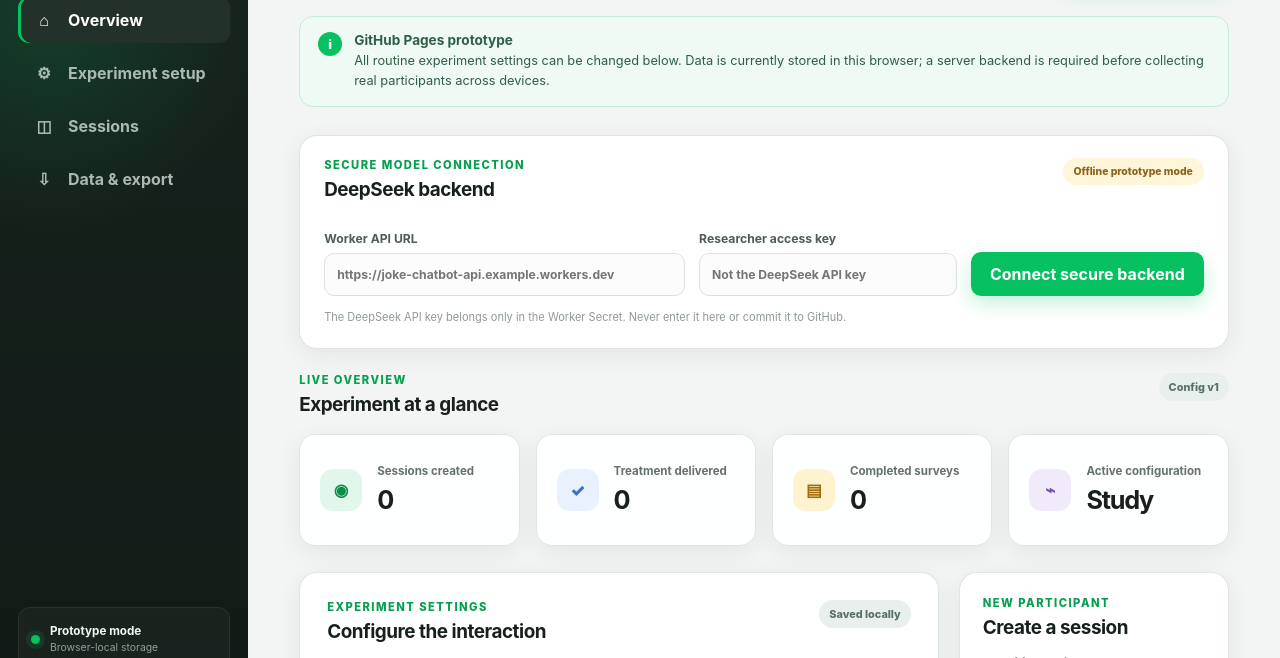
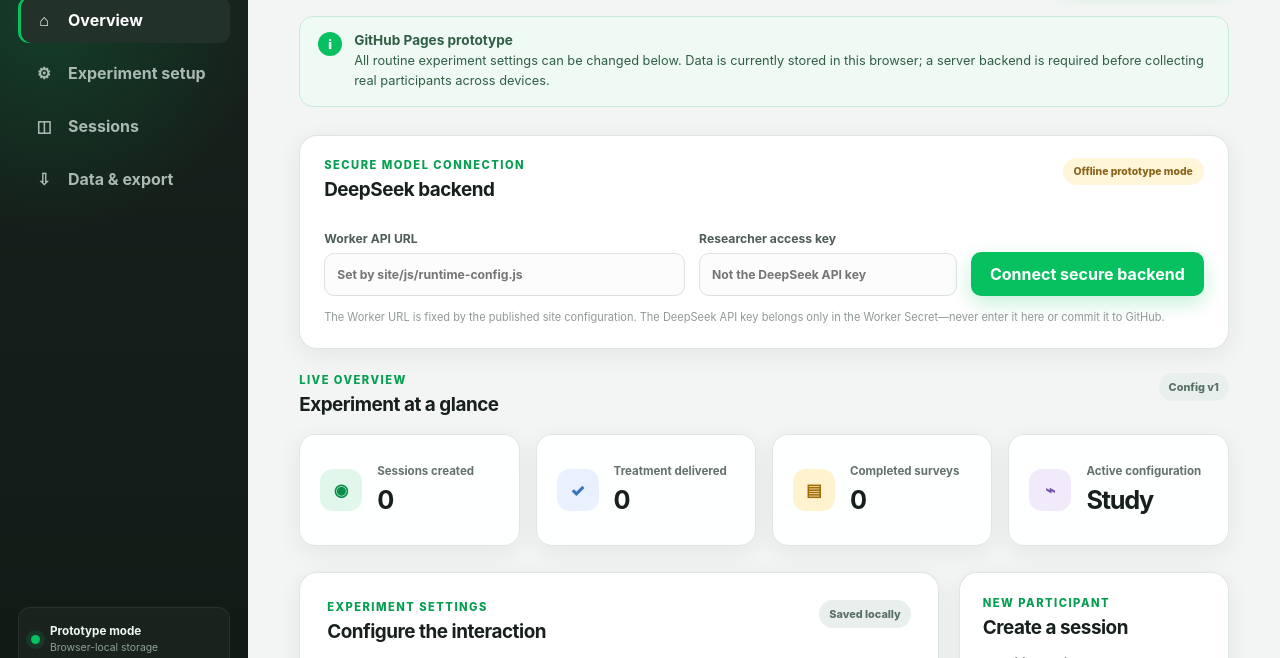
Before and after one commit to zhy1126/Joke-ChatBot, a website with bundled scripts: page site/index.html in a window 1280 px wide. Shown: the part 101-759 px from the top of the page. Built offline with nearby package versions, Linux system fonts and the light colour scheme.

Commit message:
Harden the fixed backend configuration

```diff
--- a/site/index.html
+++ b/site/index.html
@@ -102,9 +102,8 @@
               Worker API URL
               <input
                 id="backend-api-url"
-                inputmode="url"
-                autocomplete="url"
-                placeholder="https://joke-chatbot-api.example.workers.dev"
+                readonly
+                placeholder="Set by site/js/runtime-config.js"
               />
             </label>
             <label>
@@ -121,8 +120,9 @@
             </button>
           </form>
           <p class="helper-text">
-            The DeepSeek API key belongs only in the Worker Secret. Never enter it
-            here or commit it to GitHub.
+            The Worker URL is fixed by the published site configuration. The
+            DeepSeek API key belongs only in the Worker Secret—never enter it here
+            or commit it to GitHub.
           </p>
         </section>
 
```
